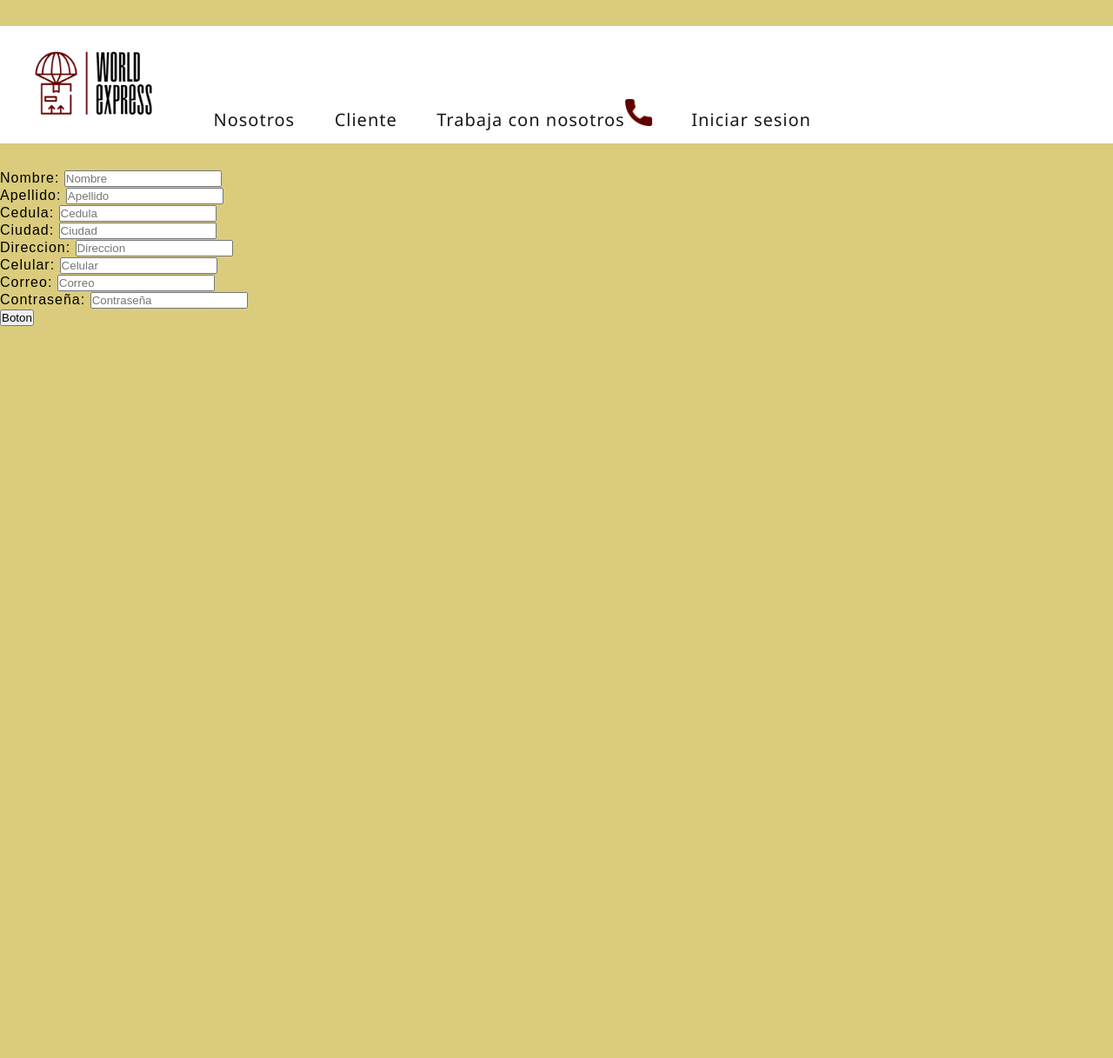
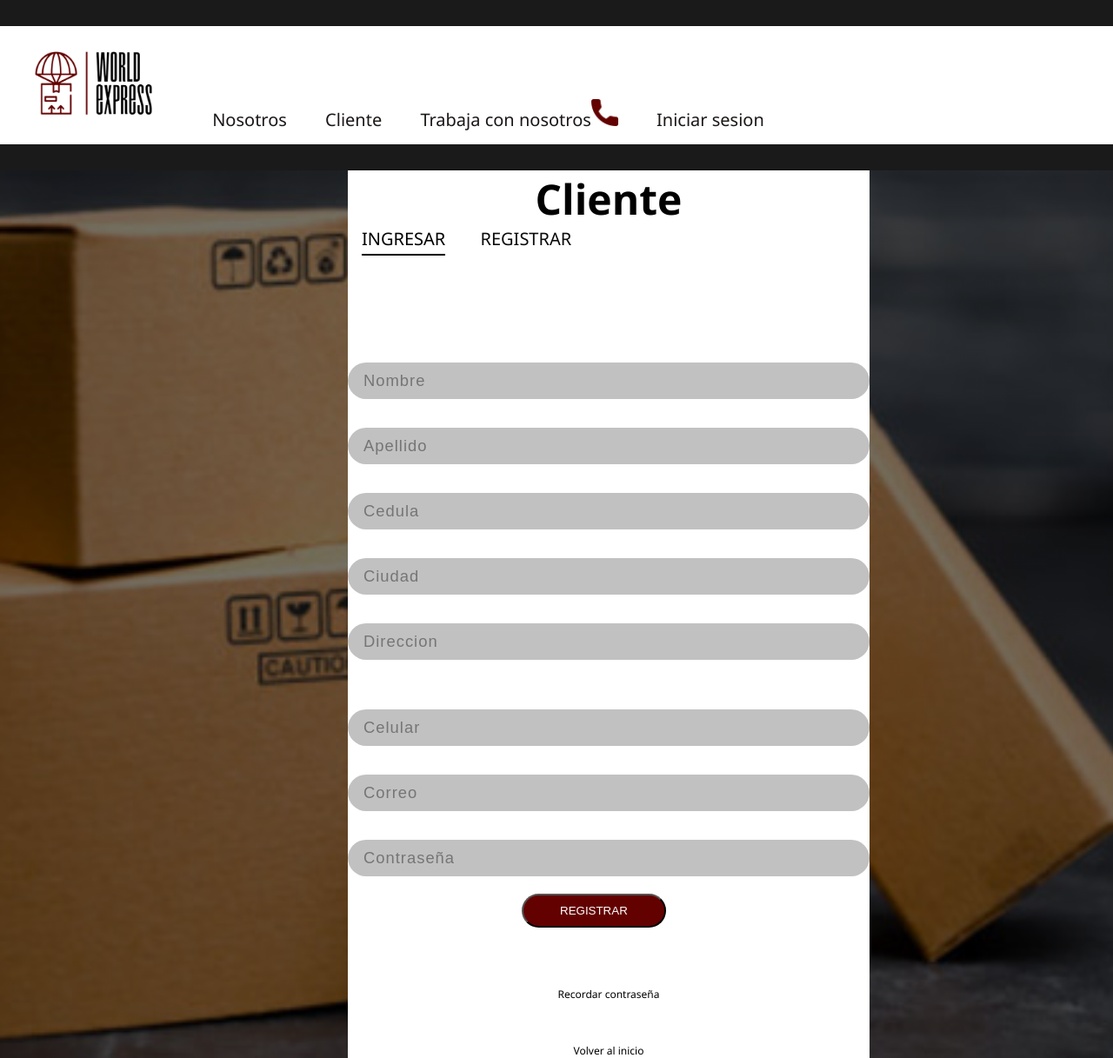
Before and after one commit to alexmontanad/Empresa-de-envios, a PHP site: page /vista_registrocliente.php in a window 1280 px wide. Shown: the whole page at 87% size. Before the commit the page ends 375 px from the top, so only its background shows below. Run offline with PHP 8.4, Linux system fonts and the light colour scheme.

Commit message:
clogin y registrar interfaz

```diff
--- a/Vista/afiliado.php
+++ b/Vista/afiliado.php
@@ -12,7 +12,7 @@
     </style>
 </head>
 
-<body>
+<body class="body">
     <?php require 'header.php';?>
     <div class="contenedor">
 
--- a/Vista/index.php
+++ b/Vista/index.php
@@ -8,6 +8,7 @@
     <style> </style>
 </head>
 <?php require 'header.php';?>
+<body class="body">
 <section class="seccion.dos" id="seccion.dos">
 
     <div class="contenedor">
@@ -33,7 +34,7 @@
                             </p>
                             <br>
                             <br>
-                            <a href="#" class="boton_inicio"> INICIAR</a>
+                            <a href="login.php" class="boton_inicio"> INICIAR</a>
                         </div>
                     </div>
                 </div>
@@ -46,7 +47,8 @@
         <h1 class="titulo2"> !! EMPIEZA AHORA¡¡¡¡</h1>
         <p class="sec3_text">Registrate con nosotros y empieza a disfrutar de todos nuestro beneficios </p>
         <br>
-        <a href="#" class="boton_inicio" style="align-self:flex-start ;margin-left: 500px;"> REGISTRATE</a>
+        <a href="" class="boton_inicio" style="align-self:flex-start ;margin-left: 500px;"> REGISTRATE</a>
     </div>
 </section>
+</body>
 <?php require 'footer.php';?>
--- a/Vista/index_cliente.php
+++ b/Vista/index_cliente.php
@@ -1,4 +1,7 @@
 <?php require 'header.php';?>
+<body class="body">
+
+
 <div id="main">
 <img src="repartidor.png" >
     <h2>Clientes</h2>
@@ -19,4 +22,5 @@
            <button class="boton"><span></span> rastrea Envio</button>
         </p>
 </div>
+</body>
 <?php require 'footer.php';?>
--- a/Vista/index_nosotros.php
+++ b/Vista/index_nosotros.php
@@ -12,7 +12,7 @@
     </style>
 </head>
 
-<body>
+<body class="body">
     <?php require 'header.php';?>
     <div class="contenedor">
 
--- a/Vista/interfaz.css
+++ b/Vista/interfaz.css
@@ -320,13 +320,8 @@
 margin-left: auto;
 margin-right: auto;
 text-align: center;}
-body {
-    background-color: #dacc7c;
-    font-family: 'Montserrat', sans-serif;
-    font-size: 16px;
-    line-height: 1.25;
-    letter-spacing: 1px;
-}
+
+
 
 * {
     box-sizing: border-box;
@@ -513,18 +508,3 @@
 .login__forgot:hover {
     color: rgb(249, 251, 255);
 }
-
-.form-control {
-    display: block;
-    width: 100%;
-    padding: $input-padding-y $input-padding-x;
-    font-family: $input-font-family;
-    @include font-size($input-font-size);
-    font-weight: $input-font-weight;
-    line-height: $input-line-height;
-    color: $input-color;
-    background-color: $input-bg;
-    background-clip: padding-box;
-    border: $input-border-width solid $input-border-color;
-    appearance: none;
-}
--- a/Vista/vista_registrocliente.php
+++ b/Vista/vista_registrocliente.php
@@ -1,35 +1,55 @@
+
 <!DOCTYPE html>
 <html lang="en">
+<head>
+    <meta charset="utf-8">
+    <meta name="viewport" content="width=device-width, initial-scale=1">
+    <link rel="stylesheet" href="interfaz.css">
+    <script type="text/javascript" language="javascript" src="../js/funciones.js"></script>
+    <title>GESTION DE ADMINISTRADOR</title>
+  </head>
+  <body class="body">
+  <?php require 'header.php';?>
+  <section class="seccion-tres">
+   <div class="contenido_sec3_cliente">
+       <h1 class="titulo2_loginC"> Cliente</h1>
 
-<head>
-    <meta charset="UTF-8">
-    <meta http-equiv="X-UA-Compatible" content="IE=edge">
-    <meta name="viewport" content="width=device-width, initial-scale=1.0">
-    <title>Paquete</title>
-</head>
 
-<body>
-<?php require 'header.php';?>
-    <form name="form" action="cliente_crear.php" method="post">
-        <label for="fname">Nombre:</label>
-        <input type="text" name="id" placeholder="Nombre"><br>
-        <label for="fname">Apellido:</label>
-        <input type="text" name="id" placeholder="Apellido"><br>
-        <label for="fname">Cedula:</label>
-        <input type="text" name="id" placeholder="Cedula"><br>
-        <label for="fname">Ciudad:</label>
-        <input type="text" name="id" placeholder="Ciudad"><br>
-        <label for="fname">Direccion:</label>
-        <input type="text" name="id" placeholder="Direccion"><br>
-        <label for="fname">Celular:</label>
-        <input type="text" name="id" placeholder="Celular"><br>
-        <label for="fname">Correo:</label>
-        <input type="text" name="id" placeholder="Correo"><br>
-        <label for="fname">Contraseña:</label>
-        <input type="text" name="id" placeholder="Contraseña"><br>
-        <input type="submit" value="Boton">
-    </form>
-    <?php require 'footer.php';?>
-</body>
+       <form name="form" action="Modelo\cliente_crear.php" method="post">
+		<ul class="login-nav">
+			<li class="login-nav__item active">
+				<a href="login.php">Ingresar</a>
+			</li>
+			<li class="login-nav__item">
+				<a href="vista_registrocliente.php">Registrar</a>
+			</li>
+		</ul>
 
-</html>
+        <label for="fname"  class="login__label">Nombre:</label>
+        <input type="text" name="id" placeholder="Nombre" class="login__input"><br>
+        <label for="fname" class="login__label">Apellido:</label>
+        <input type="text" name="id" placeholder="Apellido"class="login__input"><br>
+        <label for="fname" class="login__label">Cedula:</label>
+        <input type="text" name="id" placeholder="Cedula"class="login__input"><br>
+        <label for="fname"class="login__label">Ciudad:</label>
+        <input type="text" name="id" placeholder="Ciudad"class="login__input"><br>
+        <label for="fname"class="login__label">Direccion:</label>
+        <input type="text" name="id" placeholder="Direccion"class="login__input"<br>
+        <label for="fname"class="login__label">Celular:</label>
+        <input type="text" name="id" placeholder="Celular"class="login__input"><br>
+        <label for="fname"class="login__label">Correo:</label>
+        <input type="text" name="id" placeholder="Correo"class="login__input"><br>
+        <label for="fname"class="login__label">Contraseña:</label>
+        <input type="text" name="id" placeholder="Contraseña"class="login__input"><br>
+        <input type="submit" value="Registrar" class="boton_inicio">
+
+	</form>
+		<a href="./Recuperar/Recuperar.php"  style="color: black;"class="login__forgot">Recordar contraseña</a>
+		<a href="index.php"  style="color: black;"class="login__forgot">Volver al inicio</a>
+
+
+       </div>
+     </section>
+     <?php require 'footer.php';?>
+    </body>
+    </html>
```
